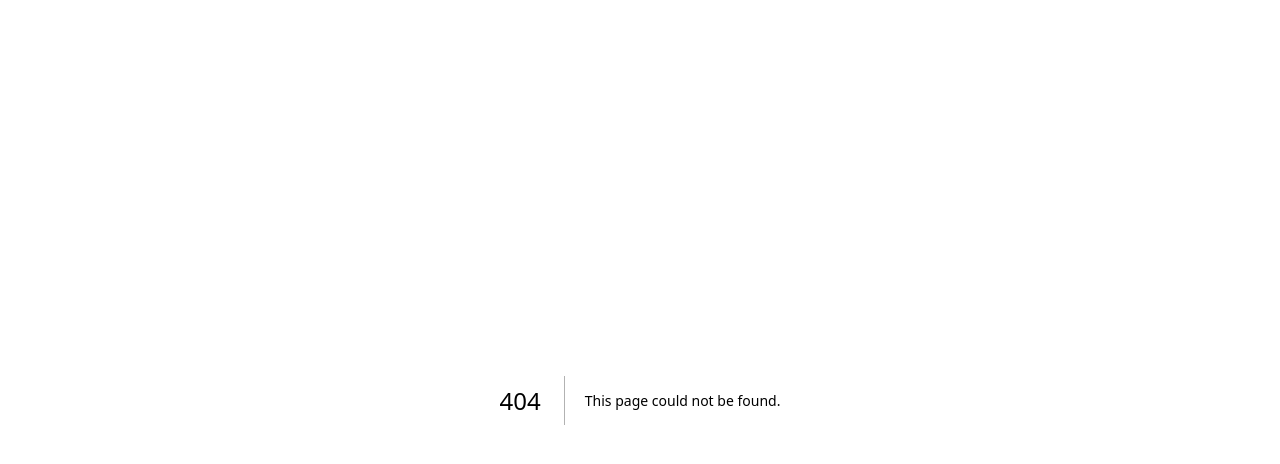
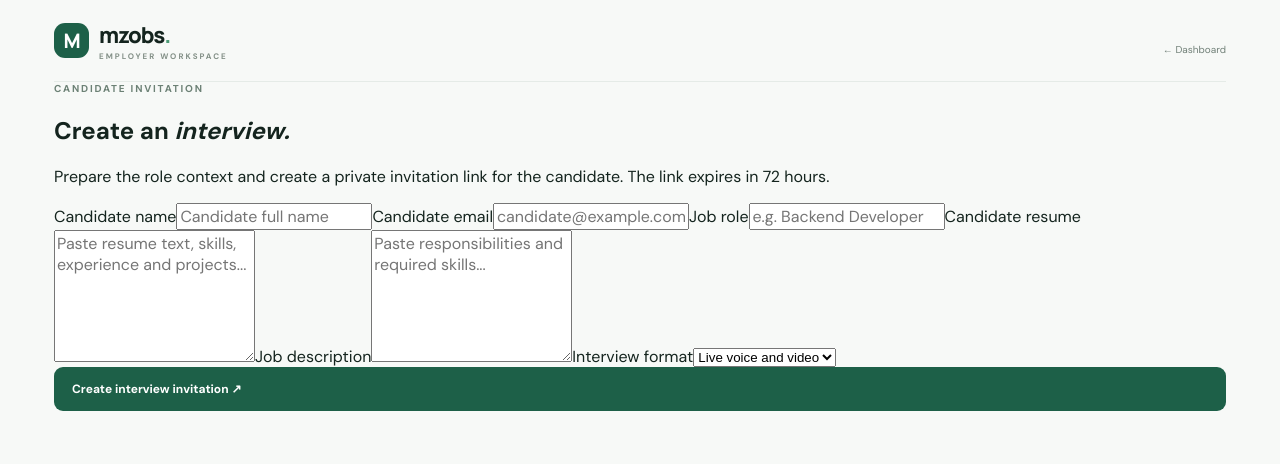
Before and after one commit to Sairajgupta123/Ai-resume-interview, a Next.js app: page /dashboard/new in a window 1280 px wide. Before the commit this address had no page. Shown: the top 464 px of the page. Built offline with nearby package versions, Linux system fonts and the light colour scheme.

Commit message:
feat: add employer candidate invitation creation screen

```diff
--- /dev/null
+++ b/app/dashboard/new/page.tsx
@@ -0,0 +1,44 @@
+"use client";
+
+import { useState } from "react";
+
+export default function NewInterview() {
+  const [candidateName,setCandidateName]=useState("");
+  const [candidateEmail,setCandidateEmail]=useState("");
+  const [role,setRole]=useState("");
+  const [resume,setResume]=useState("");
+  const [jobDescription,setJobDescription]=useState("");
+  const [mode,setMode]=useState("live");
+  const [inviteUrl,setInviteUrl]=useState("");
+  const [busy,setBusy]=useState(false);
+  const [error,setError]=useState("");
+
+  const create=async(e:React.FormEvent)=>{
+    e.preventDefault();setBusy(true);setError("");setInviteUrl("");
+    try {
+      const response=await fetch("/api/employer/sessions",{method:"POST",headers:{"Content-Type":"application/json"},body:JSON.stringify({candidateName,candidateEmail,role,resume,jobDescription,mode})});
+      const data=await response.json();if(!response.ok)throw new Error(data.error||"Could not create interview.");
+      const invitation=await fetch(`/api/sessions/${data.id}/invite`,{method:"POST"});
+      const link=await invitation.json();if(!invitation.ok)throw new Error(link.error||"Could not create invitation link.");
+      setInviteUrl(link.inviteUrl);
+    } catch(e){setError(e instanceof Error?e.message:"Something went wrong.");}
+    finally{setBusy(false);}
+  };
+  return <main className="dashboard-shell">
+    <header className="dashboard-header"><a className="brand" href="/dashboard"><span className="brand-mark">M</span><span>mzobs<span className="brand-dot">.</span><small>EMPLOYER WORKSPACE</small></span></a><a className="back-link" href="/dashboard">← Dashboard</a></header>
+    <section className="new-interview-card">
+      <div className="eyebrow">CANDIDATE INVITATION</div><h1>Create an <em>interview.</em></h1><p>Prepare the role context and create a private invitation link for the candidate. The link expires in 72 hours.</p>
+      <form onSubmit={create} className="new-interview-form">
+        <label>Candidate name<input required value={candidateName} onChange={e=>setCandidateName(e.target.value)} placeholder="Candidate full name"/></label>
+        <label>Candidate email<input required type="email" value={candidateEmail} onChange={e=>setCandidateEmail(e.target.value)} placeholder="candidate@example.com"/></label>
+        <label className="wide">Job role<input required value={role} onChange={e=>setRole(e.target.value)} placeholder="e.g. Backend Developer"/></label>
+        <label className="wide">Candidate resume<textarea required rows={6} value={resume} onChange={e=>setResume(e.target.value)} placeholder="Paste resume text, skills, experience and projects..."/></label>
+        <label className="wide">Job description<textarea required rows={6} value={jobDescription} onChange={e=>setJobDescription(e.target.value)} placeholder="Paste responsibilities and required skills..."/></label>
+        <label className="wide">Interview format<select value={mode} onChange={e=>setMode(e.target.value)}><option value="live">Live voice and video</option><option value="recorded">Recorded interview</option></select></label>
+        {error&&<p className="error-box wide">{error}</p>}
+        <button className="primary-btn wide" disabled={busy}>{busy?"Creating invitation…":"Create interview invitation ↗"}</button>
+      </form>
+      {inviteUrl&&<div className="invite-result"><b>Invitation link created</b><p>Copy this private link and send it to the candidate. The candidate email is recorded for your reference; this app does not send email automatically.</p><input readOnly value={inviteUrl}/><button className="primary-btn" onClick={()=>navigator.clipboard.writeText(inviteUrl)}>Copy invitation link</button></div>}
+    </section>
+  </main>;
+}
```
